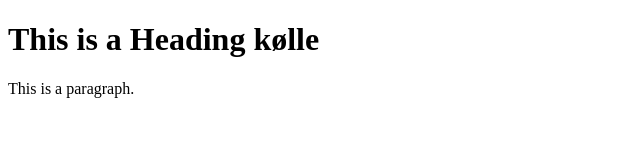
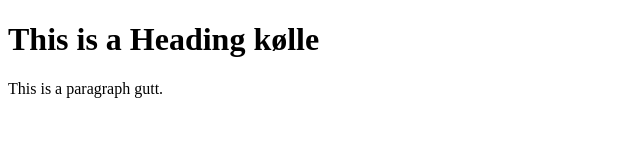
Before and after one commit to Tvatman/Programmer, a plain HTML site: page Html kode/index.html in a window 1280 px wide. Shown: the full height of the page, 0-640 px from the left. Drawn offline with Linux system fonts and the light colour scheme.

Commit message:
Update index.html

```diff
--- a/Html kode/index.html
+++ b/Html kode/index.html
@@ -6,7 +6,7 @@
 <body>
 
 <h1>This is a Heading kølle</h1>
-<p>This is a paragraph.</p>
+<p>This is a paragraph gutt.</p>
 
 </body>
 </html>
```
